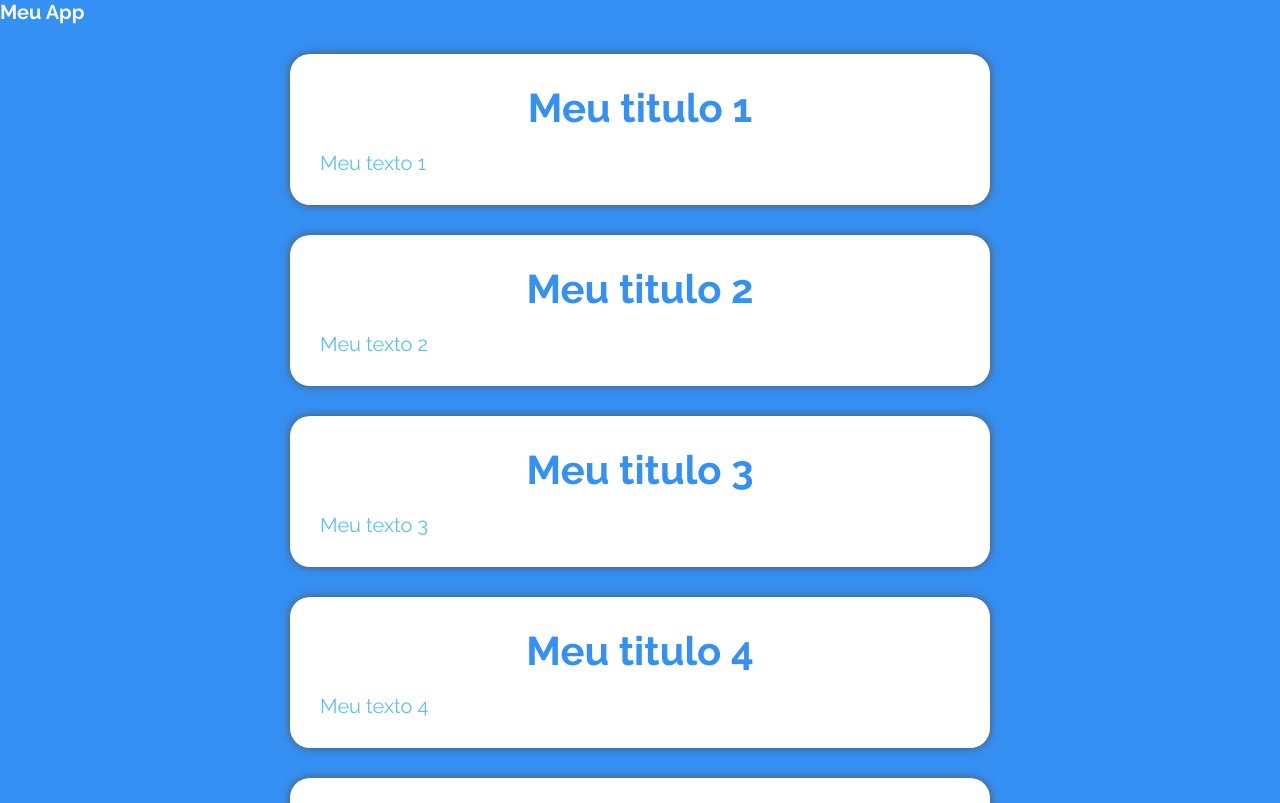
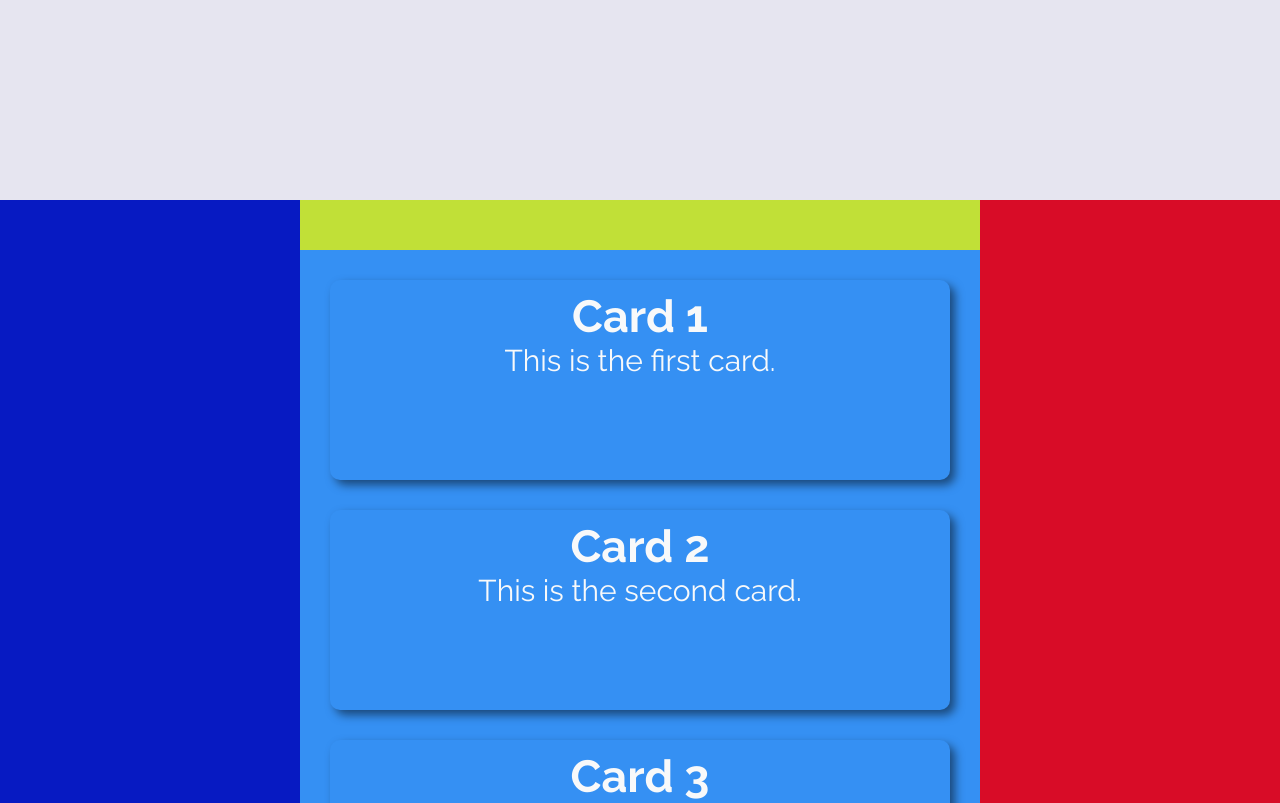
Before and after one commit to samuelgs10/codespaces-react, a React (Vite) app: page / in a window 1280 px wide. Shown: the top 803 px of the page. Built offline with nearby package versions, Linux system fonts and the light colour scheme.

Commit message:
Aula do dia 06/06/25

```diff
--- a/src/App.jsx
+++ b/src/App.jsx
@@ -1,25 +1,16 @@
 import "./styles/theme.css";
 import "./styles/global.css";
-import { MyText } from "./components/MyText";
+import React from 'react';
+// import { MyTextList } from "./components/MyTextList";
+import { MyGrid } from "./components/MyGrid";
+
 export default function App() {
 
-   const text = [{title: "Meu titulo 1", text:"Meu texto 1"},
-                 {title: "Meu titulo 2", text:"Meu texto 2"},
-                 {title: "Meu titulo 3", text:"Meu texto 3"},
-                 {title: "Meu titulo 4", text:"Meu texto 4"},
-                 {title: "Meu titulo 5", text:"Meu texto 5"}];
-
   return (
-    <div className="container">
-      <h1>Meu App</h1>
-      <div className="text-container">
-        {text.map((item) => (
-          <MyText title={item.title}  >
-            {item.text}
-          </MyText>
-        ))}
-      </div>
-    </div>
-
+    // React Fragment
+    <>
+      <MyGrid />
+    </>
   );
 }
+// export default App;
--- /dev/null
+++ b/src/components/MyGrid.jsx
@@ -0,0 +1,38 @@
+import styles from "./MyGrid.module.css";
+
+export function MyGrid() {
+  return (
+    <div className={styles.container}>
+      <header className={styles.header1} />
+      <header className={styles.header2} />
+      <aside className={styles.aside} />
+      <main className={styles.main}>
+        <div className={styles.grid}>
+          <div className={styles.card}>
+            <h2>Card 1</h2>
+            <p>This is the first card.</p>
+          </div>
+          <div className={styles.card}>
+            <h2>Card 2</h2>
+            <p>This is the second card.</p>
+          </div>
+          <div className={styles.card}>
+            <h2>Card 3</h2>
+            <p>This is the third card.</p>
+          </div>
+          <div className={styles.card}>
+            <h2>Card 4</h2>
+            <p>This is the fourth card.</p>
+          </div>
+          <div className={styles.card}>
+            <h2>Card 5</h2>
+            <p>This is the fifth card.</p>
+          </div>
+        </div>
+      </main>
+      <aside className={styles.aside2} />
+      <footer className={styles.footer} />
+      <footer className={styles.footer2} />
+    </div>
+  );
+}
--- /dev/null
+++ b/src/components/MyGrid.module.css
@@ -0,0 +1,86 @@
+.container {
+  display: grid;
+
+  grid-template-areas:
+    "header1 header1 header1"
+    "aside header2 aside2"
+    "aside main aside2"
+    "aside footer aside2"
+    "footer2 footer2 aside2";
+
+  grid-template-columns: 30rem 1fr 30rem;
+  grid-template-rows: 20rem 5rem auto calc(100vh - 90rem) 20rem;
+
+  @media (max-width: 1200px) {
+    grid-template-areas:
+      "header1"
+      "header2"
+      "main"
+      "footer";
+
+    grid-template-columns: 1fr;
+  }
+}
+
+.header1 {
+  grid-area: header1;
+  background-color: rgb(230, 229, 240);
+}
+
+.header2 {
+  grid-area: header2;
+  background-color: rgb(193, 224, 55);
+}
+
+.aside {
+  grid-area: aside;
+  background-color: rgb(7, 26, 194);
+
+  @media (max-width: 1200px) {
+    display: none;
+  }
+}
+
+.aside2 {
+  grid-area: aside2;
+  background-color: rgb(216, 12, 39);
+
+
+  @media (max-width: 1200px) {
+    display: none;
+  }
+}
+
+.footer {
+  grid-area: footer;
+  background-color: rgb(12, 221, 221);
+}
+
+.footer2 {
+  grid-area: footer2;
+  background-color: rgb(41, 202, 41);
+
+}
+
+.grid {
+  /* height: 100vh; */
+  padding: 3rem;
+  display: grid;
+  grid-template-columns: repeat(auto-fit, minmax(30rem, 1fr));
+  grid-template-rows: repeat(auto-fit, min-content);
+  gap: 3rem;
+
+  /* justify-content: center; */
+  /* align-content: center; */
+}
+
+.card {
+  background-color: var(--primary-dark);
+  border-radius: 1rem;
+  color: var(--primary-contrast-light);
+  padding: 1rem;
+  box-shadow: 0.5rem 0.5rem 1rem rgba(0, 0, 0, 0.5);
+  font-size: 3rem;
+  text-align: center;
+  height: 20rem;
+}
--- a/src/components/MyText.module.css
+++ b/src/components/MyText.module.css
@@ -1,24 +1,16 @@
 .container {
-   margin: 0 auto;
-   max-width: 80rem;
+    /* margin: 0 auto; */
+    max-width: 50rem;
+
+    @media (max-width: 768px) {
+        width: 80vw;
+    }
 }
 
 .div {
-  background-color: var(--background);
-  color: var(--info);
-  box-shadow: 0 0 1rem var(--text-secondary);
-  padding: 3rem;
-  margin: 3rem 5rem;
-  border-radius: 2rem;
+    margin: 1rem;
+    padding: 1rem;
+    border: 1px solid #ccc;
+    border-radius: 0.5rem;
+    background-color: #f9f9f9;
 }
-
-.title {
-  font-weight: bolder;
-  font-size: 4rem;
-  color: var(--highlight);
-  text-align: center;
-  margin-bottom: 2rem;
-}
-.text {
-  font-size: 2rem;
-}
--- /dev/null
+++ b/src/components/MyTextList.jsx
@@ -0,0 +1,27 @@
+import styles from "./MyTextList.module.css";
+import { MyText } from "./MyText";
+
+export function MyTextList({ texts }) {
+  const text = [
+    { title: "Meu titulo 1", text: "Meu texto 1" },
+    { title: "Meu titulo 2", text: "Meu texto 2" },
+    { title: "Meu titulo 3", text: "Meu texto 3" },
+    { title: "Meu titulo 4", text: "Meu texto 4" },
+    { title: "Meu titulo 5", text: "Meu texto 5" },
+  ];
+
+  return (
+ <>Add commentMore actions
+      <h1 className={styles.title}>Lista de Textos</h1>
+      <div className={styles.container}>
+        {texts.map((text, index) => {
+          return (
+            <MyText key={index} title={`${text.title} ${index + 1}`}>
+              {text.text}
+            </MyText>
+          );
+        })}
+      </div>
+    </>
+  );
+}
--- /dev/null
+++ b/src/components/MyTextList.module.css
@@ -0,0 +1,37 @@
+.container {
+padding: 3rem;
+  height: 100vh;
+  display: flex;
+  flex-direction: row; /* row column row-reverse column-reverse */
+  flex-wrap: wrap; /* nowrap wrap wrap-reverse */
+  gap: 3rem 6rem; /* row-gap column-gap */
+
+  /* EIXO HORIZONTAL - Main Axis */
+  justify-content: center; /* flex-start flex-end center space-between space-around */
+
+  /* EIXO VERTICAL - Cross Axis */
+  align-items: center; /* flex-start flex-end center baseline stretch */
+  align-content: start;
+
+  @media (max-width: 768px) {
+    flex-flow: column nowrap;
+    height: auto;
+  }
+}
+
+.title {
+  margin-top: 3rem;
+  font-size: 10rem;
+  font-weight: bolder;
+  text-align: center;
+
+  /* Telas com largura até 1200px */
+  @media (max-width: 1200px) {
+    font-size: 6rem;
+
+    /* Telas entre 768px e 1200px */
+    @media (max-width: 768px) {
+      font-size: 3rem;
+    }
+  }
+}
```
